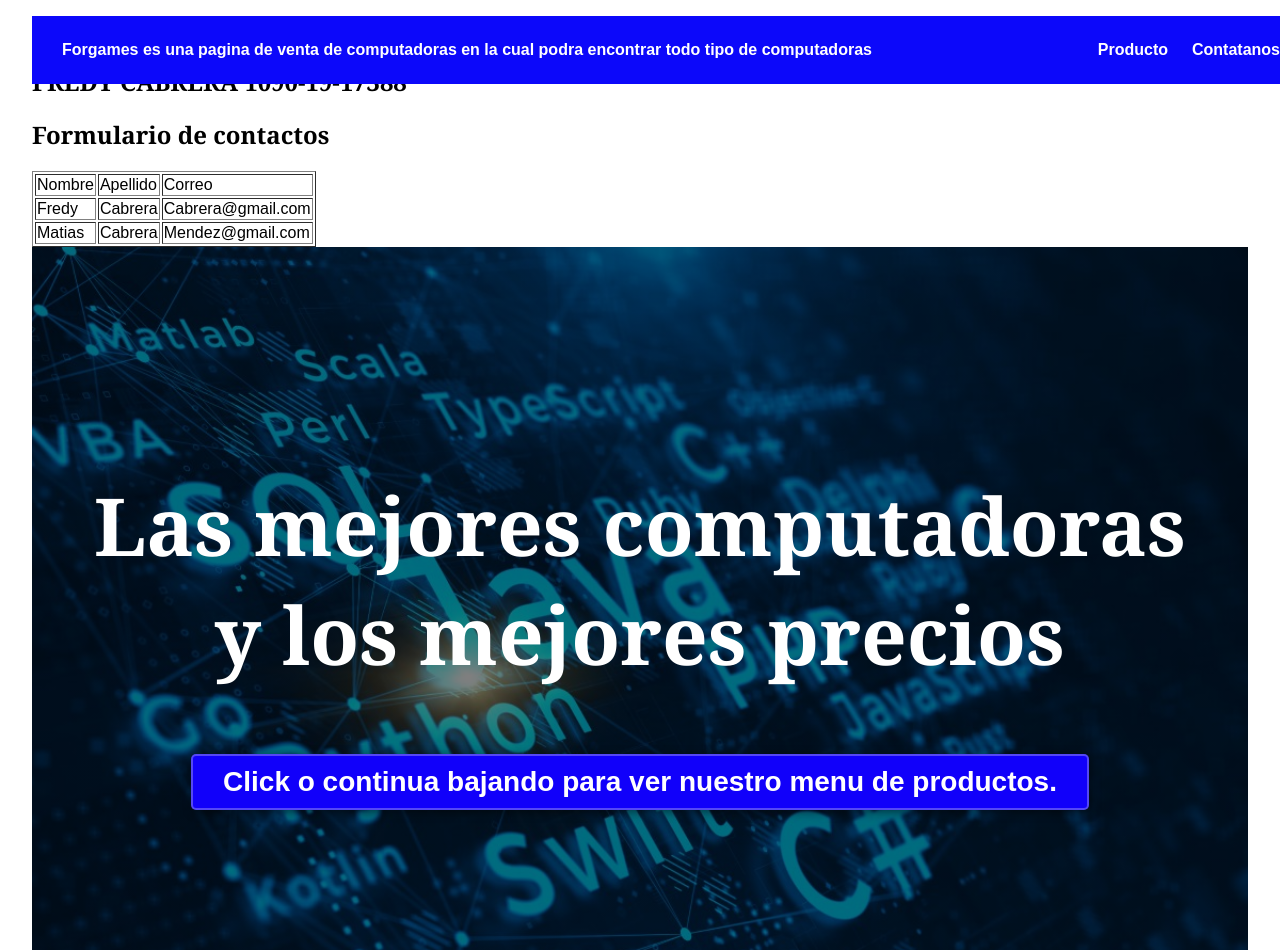
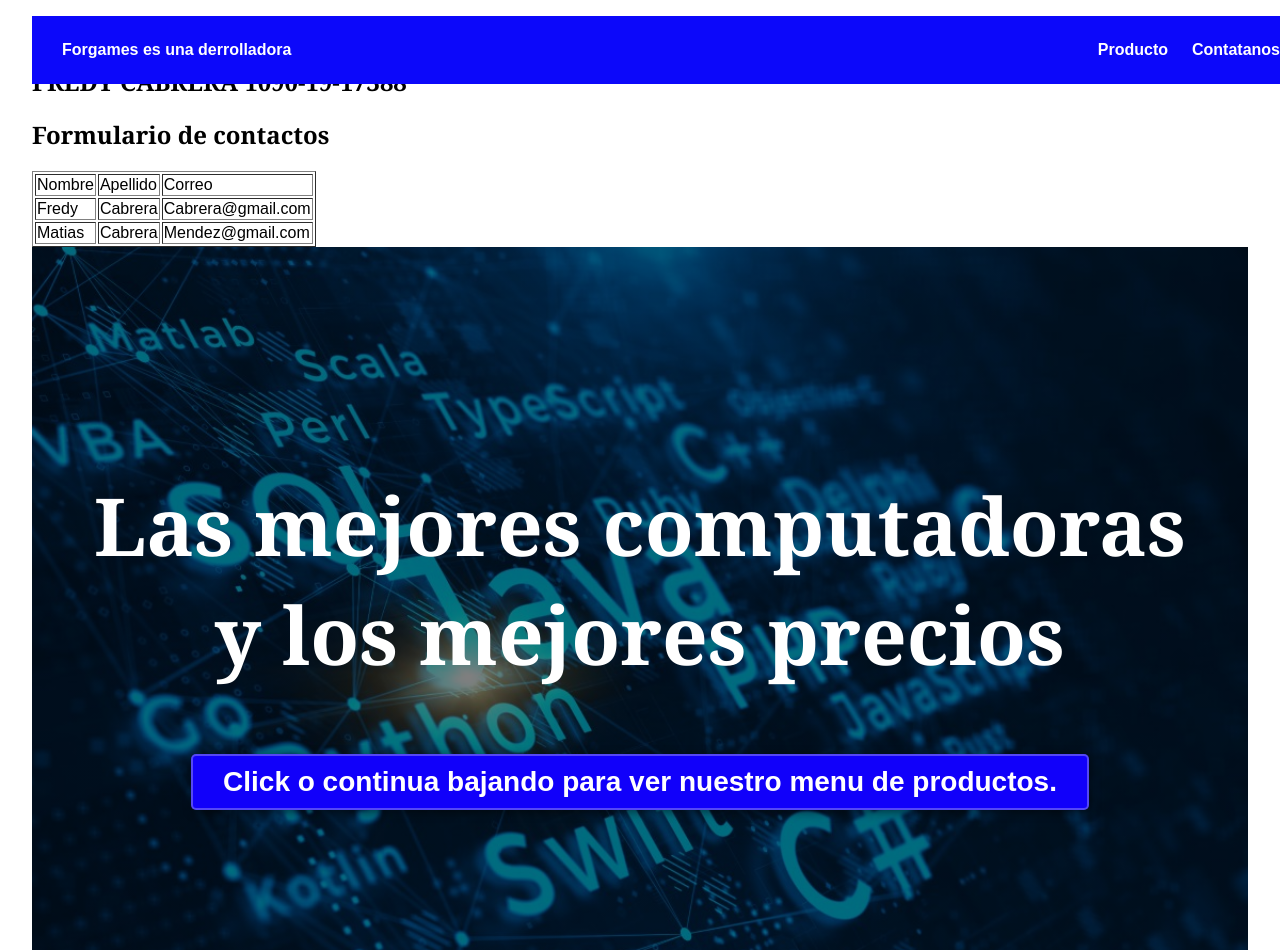
Before and after one commit to Fedy4/6-versiones, a plain HTML site: page index.html in a window 1280 px wide. Shown: the top 950 px of the page. Drawn offline with Linux system fonts and the light colour scheme.

Commit message:
cambiamos la descripcion

```diff
--- a/index.html
+++ b/index.html
@@ -1,7 +1,7 @@
 <!DOCTYPE html>
 <html lang="en">
 <head>
-    <title>Fredy Cabrera</title>
+    <title>Fredy</title>
     <link rel="stylesheet" href="index.css">
 </head>
 <style>
@@ -31,7 +31,7 @@
 <body>
     <header>
         <div class="container">
-            <p class="logo">Forgames es una pagina de venta de computadoras en la cual podra encontrar todo tipo de computadoras
+            <p class="logo">Forgames es una derrolladora
             </p>
             <nav>
                 <a href="#somos-proya">Producto</a>
```
